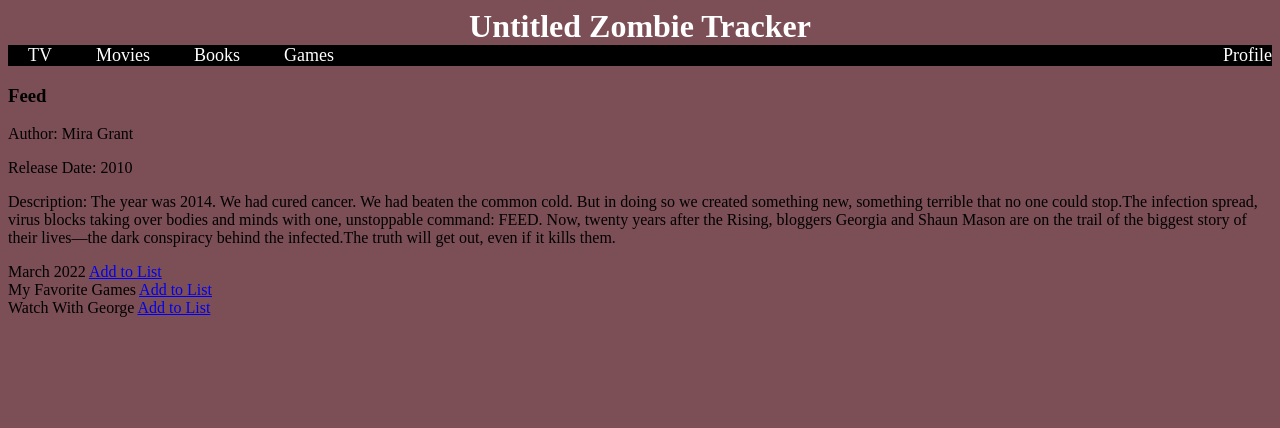
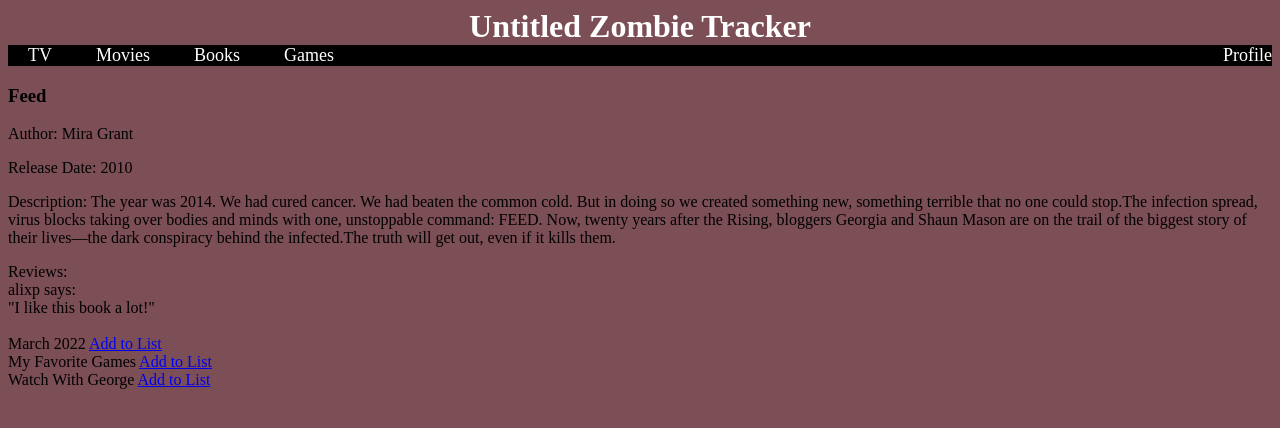
Before and after one commit to alexandrafren/361PP, a Flask app: page /books/1 in a window 1280 px wide. Shown: the top 428 px of the page. Run offline with Flask 2, Linux system fonts and the light colour scheme; data comes from the database, SQL or seed files in the repository; both versions use the stored data as it was after the commit.

Commit message:
integrate reviews to books page

```diff
--- a/app.py
+++ b/app.py
@@ -46,13 +46,12 @@
     platforms = db.Column(db.String(50), index=False, unique=False)
     #reviews = db.relationship('BookReview', backref='book', lazy='dynamic')
 
-"""
 class BookReview(db.Model):
     id = db.Column(db.Integer, primary_key = True)
     text = db.Column(db.String(1000), index=False, unique=False)
     book_id = db.Column(db.Integer, db.ForeignKey('book.id'))
     reviewer_id = db.Column(db.Integer, db.ForeignKey('reviewer.id'))
-"""
+
 class List(db.Model):
     id = db.Column(db.Integer, primary_key = True)
     title = db.Column(db.String(100), index=True, unique=True)
@@ -114,7 +113,10 @@
 @app.route('/books/<int:book_id>')
 def specific_book(book_id):
     spec_book = Book.query.get(book_id)
-    return render_template("book/book.html", template_book=spec_book, template_lists = current_lists)
+    revs = BookReview.query.filter(BookReview.book_id == book_id)
+    for i, elem in enumerate(revs):
+        revs[i].user = Reviewer.query.get(elem.reviewer_id).username
+    return render_template("book/book.html", template_book=spec_book, template_lists = current_lists, template_reviews = revs)
 
 @app.route('/profile')
 def profile():
@@ -130,10 +132,11 @@
         items[i] = Book.query.get(elem.book_id)
     return render_template("list.html", template_list = spec_list, template_items = items)
 
-@app.route('/addtolist/<int:new_list_id>/<int:new_book_id>')
+@app.route('/addbooktolist/<int:new_list_id>/<int:new_book_id>')
 def add_to_list(new_list_id, new_book_id):
     db.session.add(BookListLink(list_id=new_list_id, book_id=new_book_id))
     db.session.commit()
     spec_book = Book.query.get(new_book_id)
     return render_template("book/book.html", template_book=spec_book, template_lists = current_lists)
+
 app.run(host='0.0.0.0', port=5000)
--- a/templates/book/book.html
+++ b/templates/book/book.html
@@ -8,8 +8,16 @@
         </div>
 
         <div>
+            Reviews:
+            {% for rev in template_reviews %}
+                <div>{{rev.user}} says: </div>
+                <div>{{rev.text}}</div>
+            {% endfor %}
+        </div>
+        <br />
+        <div>
             {% for list in template_lists %}
-                <div>{{ list.title }}  <a href="/addtolist/{{list.id}}/{{template_book.id}}">Add to List</a></div>
+                <div>{{ list.title }}  <a href="/addbooktolist/{{list.id}}/{{template_book.id}}">Add to List</a></div>
             {% endfor %}
         </div>
     {% endblock %}
```
Also changed, not shown: database.db.
